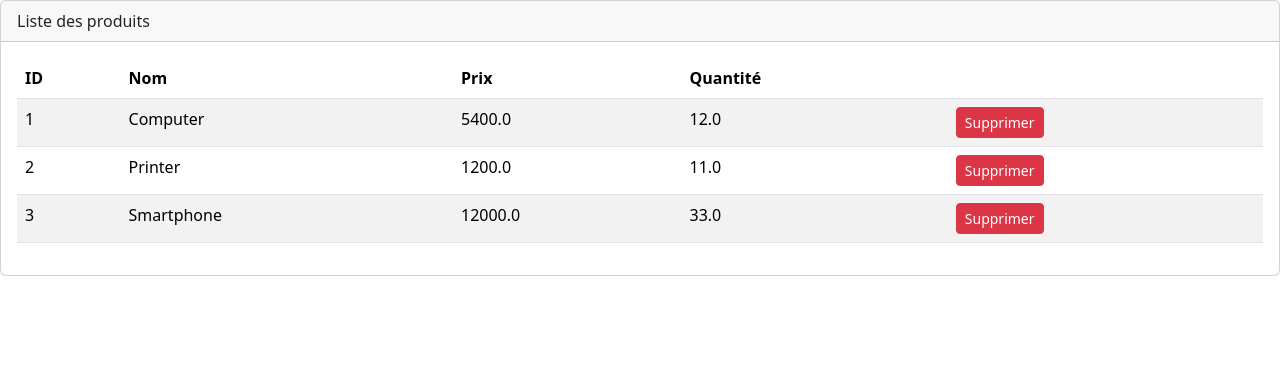
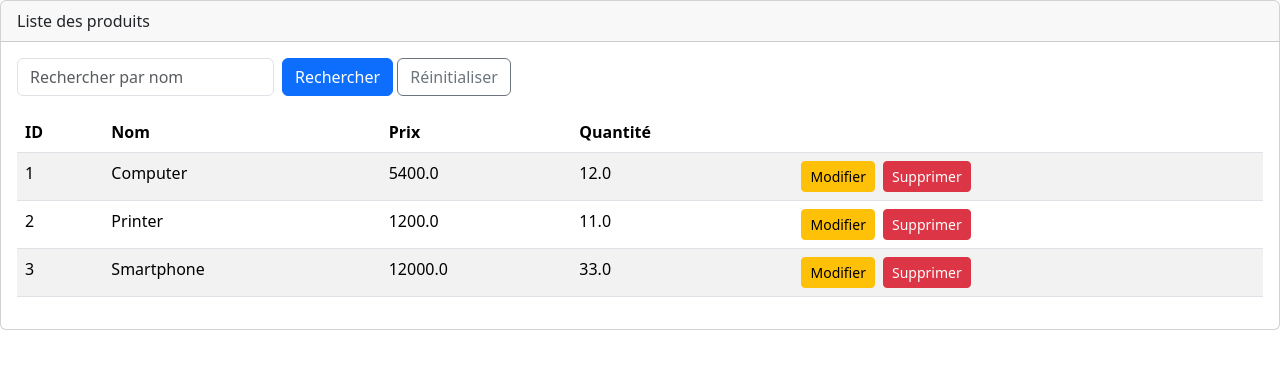
Before and after one commit to oussamaougui-OG/Spring-MVC-Thymeleaf, a Spring Boot app: page /index in a window 1280 px wide. Shown: the part 56-425 px from the top of the page. Run offline with Spring Boot 4, Linux system fonts and the light colour scheme; the visitor is signed in with stand-in values (Sample User, id 1); data comes from the database, SQL or seed files in the repository; some of the project's set-up classes (security, data sources, template engines, error pages and the like) are left out, and stand-ins take their place; some libraries are stand-ins or nearby versions.

Commit message:
recherche, pagination et édition des produits

```diff
--- a/src/main/java/ma/mundiapolis/springmvc/repository/ProductRepository.java
+++ b/src/main/java/ma/mundiapolis/springmvc/repository/ProductRepository.java
@@ -1,8 +1,11 @@
 package ma.mundiapolis.springmvc.repository;
 
 import ma.mundiapolis.springmvc.entities.Product;
+import org.springframework.data.domain.Page;
+import org.springframework.data.domain.Pageable;
 import org.springframework.data.jpa.repository.JpaRepository;
 
-public interface ProductRepository extends JpaRepository <Product , Long> {
+public interface ProductRepository extends JpaRepository<Product, Long> {
 
+    Page<Product> findByNameContainsIgnoreCase(String keyword, Pageable pageable);
 }
--- a/src/main/java/ma/mundiapolis/springmvc/security/SecurityConfig.java
+++ b/src/main/java/ma/mundiapolis/springmvc/security/SecurityConfig.java
@@ -46,7 +46,7 @@ public class SecurityConfig {
                         .permitAll())
                 .authorizeHttpRequests(auth -> auth
                         .requestMatchers("/login", "/h2-console/**").permitAll()
-                        .requestMatchers("/formProducts/**", "/save/**", "/delete/**").hasRole("ADMIN")
+                        .requestMatchers("/formProducts/**", "/editProduct/**", "/save/**", "/delete/**").hasRole("ADMIN")
                         .anyRequest().authenticated())
                 .exceptionHandling(ex -> ex.accessDeniedPage("/notAuthorized"))
                 // nécessaire pour la console H2
--- a/src/main/java/ma/mundiapolis/springmvc/web/ProductController.java
+++ b/src/main/java/ma/mundiapolis/springmvc/web/ProductController.java
@@ -4,12 +4,16 @@ import jakarta.validation.Valid;
 import lombok.RequiredArgsConstructor;
 import ma.mundiapolis.springmvc.entities.Product;
 import ma.mundiapolis.springmvc.repository.ProductRepository;
+import org.springframework.data.domain.Page;
+import org.springframework.data.domain.PageRequest;
+import org.springframework.data.domain.Sort;
 import org.springframework.stereotype.Controller;
 import org.springframework.ui.Model;
 import org.springframework.validation.BindingResult;
 import org.springframework.web.bind.annotation.GetMapping;
 import org.springframework.web.bind.annotation.PostMapping;
 import org.springframework.web.bind.annotation.RequestParam;
+import org.springframework.web.servlet.mvc.support.RedirectAttributes;
 
 @Controller
 @RequiredArgsConstructor
@@ -23,14 +27,27 @@ public class ProductController {
     }
 
     @GetMapping("/index")
-    public String index(Model model) {
-        model.addAttribute("productList", productRepository.findAll());
+    public String index(Model model,
+                        @RequestParam(defaultValue = "") String keyword,
+                        @RequestParam(defaultValue = "0") int page,
+                        @RequestParam(defaultValue = "5") int size) {
+        Page<Product> products = productRepository.findByNameContainsIgnoreCase(
+                keyword, PageRequest.of(page, size, Sort.by("id")));
+        model.addAttribute("productList", products.getContent());
+        model.addAttribute("pages", new int[products.getTotalPages()]);
+        model.addAttribute("currentPage", page);
+        model.addAttribute("keyword", keyword);
         return "products";
     }
 
     @PostMapping("/delete")
-    public String delete(@RequestParam Long id) {
+    public String delete(@RequestParam Long id,
+                         @RequestParam(defaultValue = "") String keyword,
+                         @RequestParam(defaultValue = "0") int page,
+                         RedirectAttributes redirect) {
         productRepository.deleteById(id);
+        redirect.addAttribute("keyword", keyword);
+        redirect.addAttribute("page", page);
         return "redirect:/index";
     }
 
@@ -40,14 +57,25 @@ public class ProductController {
         return "formProducts";
     }
 
+    @GetMapping("/editProduct")
+    public String editProduct(@RequestParam Long id, Model model) {
+        return productRepository.findById(id)
+                .map(p -> {
+                    model.addAttribute("product", p);
+                    return "formProducts";
+                })
+                .orElse("redirect:/index");
+    }
+
     @PostMapping("/save")
     public String save(@Valid Product product, BindingResult bindingResult) {
         if (bindingResult.hasErrors()) {
             return "formProducts";
         }
-        productRepository.save(product);
+        productRepository.save(product);   // id présent = mise à jour, sinon insertion
         return "redirect:/index";
     }
+
     @GetMapping("/login")
     public String login() {
         return "login";
--- a/src/main/resources/templates/formProducts.html
+++ b/src/main/resources/templates/formProducts.html
@@ -5,9 +5,12 @@
 <body>
 <div layout:fragment="content">
     <div class="card">
-        <div class="card-header">Ajouter un produit</div>
+        <div class="card-header"
+             th:text="${product.id == null} ? 'Ajouter un produit' : 'Modifier le produit'">Produit</div>
         <div class="card-body">
             <form th:action="@{/save}" th:object="${product}" method="post">
+                <input type="hidden" th:field="*{id}">
+                <!-- le reste du formulaire ne change pas -->
                 <div class="mb-3">
                     <label class="form-label">Nom</label>
                     <input type="text" class="form-control" th:field="*{name}">
--- a/src/main/resources/templates/products.html
+++ b/src/main/resources/templates/products.html
@@ -8,13 +8,23 @@
     <div class="card">
         <div class="card-header">Liste des produits</div>
         <div class="card-body">
+
+            <!-- Recherche -->
+            <form th:action="@{/index}" method="get" class="row g-2 mb-3">
+                <div class="col-auto">
+                    <input type="text" name="keyword" th:value="${keyword}"
+                           class="form-control" placeholder="Rechercher par nom">
+                </div>
+                <div class="col-auto">
+                    <button class="btn btn-primary">Rechercher</button>
+                    <a th:href="@{/index}" class="btn btn-outline-secondary">Réinitialiser</a>
+                </div>
+            </form>
+
             <table class="table table-striped">
                 <thead>
                 <tr>
-                    <th>ID</th>
-                    <th>Nom</th>
-                    <th>Prix</th>
-                    <th>Quantité</th>
+                    <th>ID</th><th>Nom</th><th>Prix</th><th>Quantité</th>
                     <th sec:authorize="hasRole('ADMIN')"></th>
                 </tr>
                 </thead>
@@ -25,15 +35,35 @@
                     <td th:text="${p.price}"></td>
                     <td th:text="${p.quantity}"></td>
                     <td sec:authorize="hasRole('ADMIN')">
-                        <form th:action="@{/delete}" method="post"
-                              onsubmit="return confirm('Supprimer ce produit ?')">
-                            <input type="hidden" name="id" th:value="${p.id}">
-                            <button class="btn btn-danger btn-sm">Supprimer</button>
-                        </form>
+                        <div class="d-flex gap-2">
+                            <a class="btn btn-warning btn-sm"
+                               th:href="@{/editProduct(id=${p.id})}">Modifier</a>
+                            <form th:action="@{/delete}" method="post" class="m-0"
+                                  onsubmit="return confirm('Supprimer ce produit ?')">
+                                <input type="hidden" name="id" th:value="${p.id}">
+                                <input type="hidden" name="keyword" th:value="${keyword}">
+                                <input type="hidden" name="page" th:value="${currentPage}">
+                                <button class="btn btn-danger btn-sm">Supprimer</button>
+                            </form>
+                        </div>
                     </td>
+                </tr>
+                <tr th:if="${#lists.isEmpty(productList)}">
+                    <td colspan="5" class="text-center text-muted">Aucun produit trouvé</td>
                 </tr>
                 </tbody>
             </table>
+
+            <!-- Pagination -->
+            <nav th:if="${pages.length > 1}">
+                <ul class="pagination">
+                    <li th:each="i : ${#numbers.sequence(0, pages.length - 1)}"
+                        class="page-item" th:classappend="${i == currentPage} ? 'active'">
+                        <a class="page-link" th:text="${i + 1}"
+                           th:href="@{/index(page=${i}, keyword=${keyword})}"></a>
+                    </li>
+                </ul>
+            </nav>
         </div>
     </div>
 </div>
```
Also changed, not shown: 1 other file.
